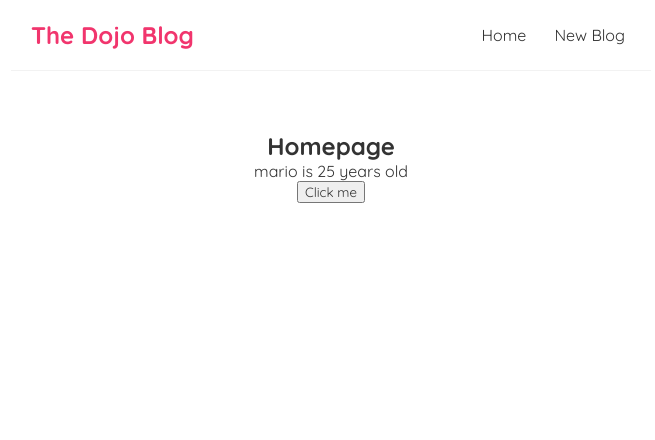
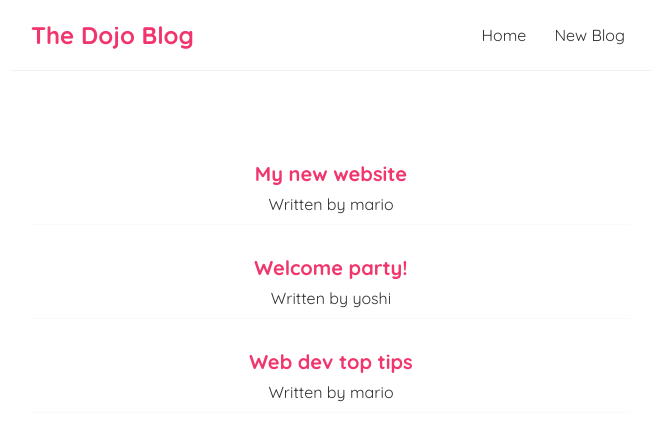
Before and after one commit to ZBAcode/ReactTutorial_Zaid, a React (Create React App) app: page / in a window 1280 px wide. Shown: the top 440 px of the page, without its empty margins (309-964 px from the left). Built offline with nearby package versions, Linux system fonts and the light colour scheme.

Commit message:
outputting lists

```diff
--- a/src/Home.js
+++ b/src/Home.js
@@ -1,24 +1,22 @@
 import { useState } from "react";
 
 const Home = () => {
+  const [blogs, setBlogs] = useState([
+    { title: 'My new website', body: 'lorem ipsum...', author: 'mario', id: 1 },
+    { title: 'Welcome party!', body: 'lorem ipsum...', author: 'yoshi', id: 2 },
+    { title: 'Web dev top tips', body: 'lorem ipsum...', author: 'mario', id: 3 }
+  ])
 
-    const [name,setName] = useState('mario');
-    const [age,setAge] = useState(25);
-
-    const handleClick=()=>{
-        setName('luigi');
-        setAge(30);
-    }
-
-    return (
+  return (
     <div className="home">
-        <h2>Homepage</h2>
-        <p>{name} is {age} years old</p>
-        <button onClick={handleClick}>Click me</button>
+      {blogs.map(blog => (
+        <div className="blog-preview" key={blog.id} >
+          <h2>{ blog.title }</h2>
+          <p>Written by { blog.author }</p>
+        </div>
+      ))}
     </div>
-
-      );
+  );
 }
 
-
 export default Home;
--- a/src/index.css
+++ b/src/index.css
@@ -33,3 +33,18 @@
   margin: 40px auto;
   padding: 20px;
 }
+
+/* blog previews / list */
+.blog-preview {
+  padding: 10px 16px;
+  margin: 20px 0;
+  border-bottom: 1px solid #fafafa;
+}
+.blog-preview:hover {
+  box-shadow: 1px 3px 5px rgba(0,0,0,0.1);
+}
+.blog-preview h2 {
+  font-size: 20px;
+  color: #f1356d;
+  margin-bottom: 8px;
+}
```
